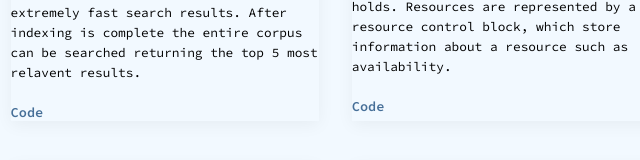
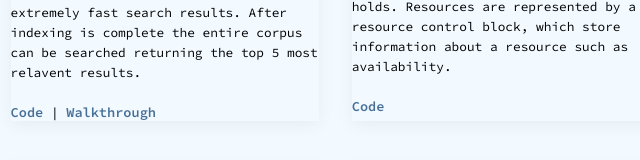
Before and after one commit to steven-rivera/steven-rivera.github.io, a plain HTML site: page index.html in a window 1280 px wide. Shown: the part 4197-4357 px from the top of the page, 475-1115 px from the left. Drawn offline with nearby package versions, Linux system fonts and the light colour scheme.

Commit message:
added search engine walkthrough link

```diff
--- a/index.html
+++ b/index.html
@@ -303,6 +303,9 @@
             After indexing is complete the entire corpus can be searched returning the top 5 most relavent results.
             <br><br>
             <a href="https://github.com/steven-rivera/search-engine" target="_blank">Code</a>
+            |
+            <a href="https://drive.google.com/file/d/1_oQTbdI08JrNcYTYF7YDq73AXbJbtpTz/view?usp=drive_link"
+              target="_blank">Walkthrough</a>
           </ion-card-content>
         </ion-card>
 
```
